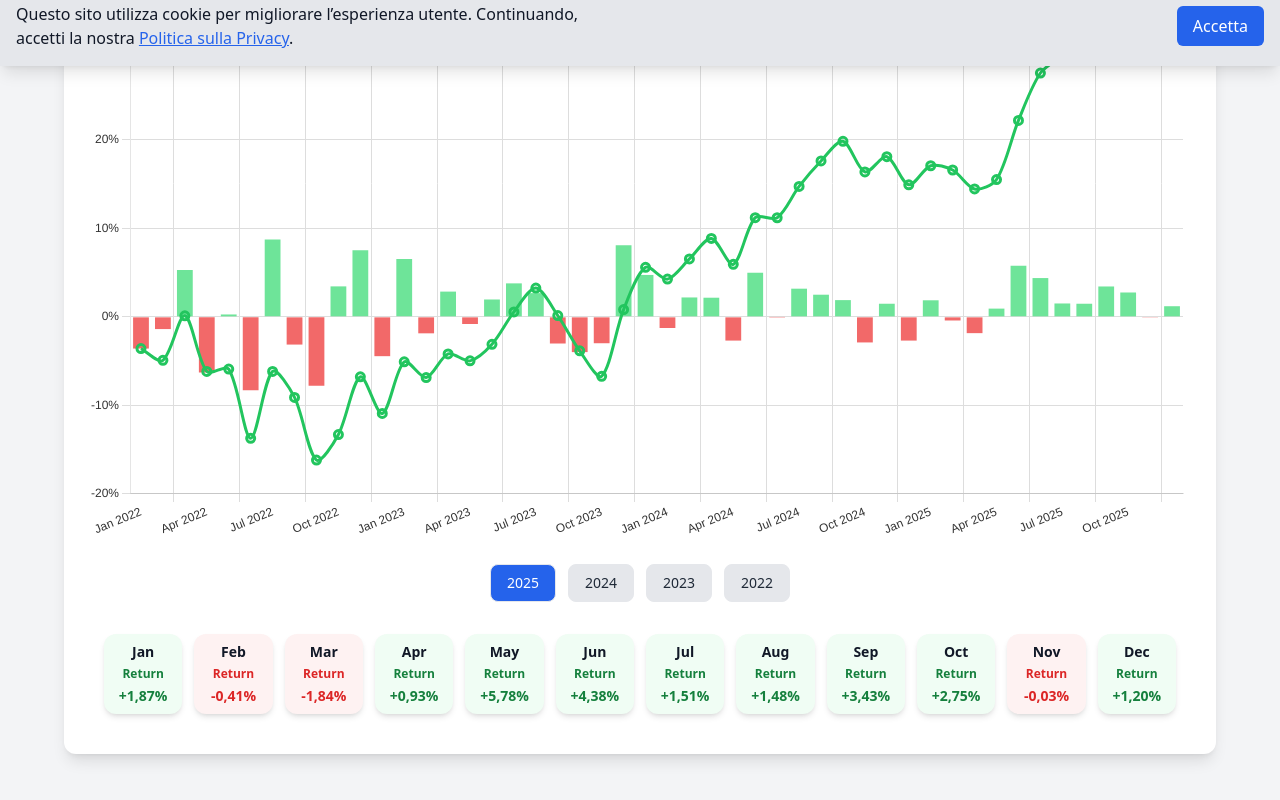
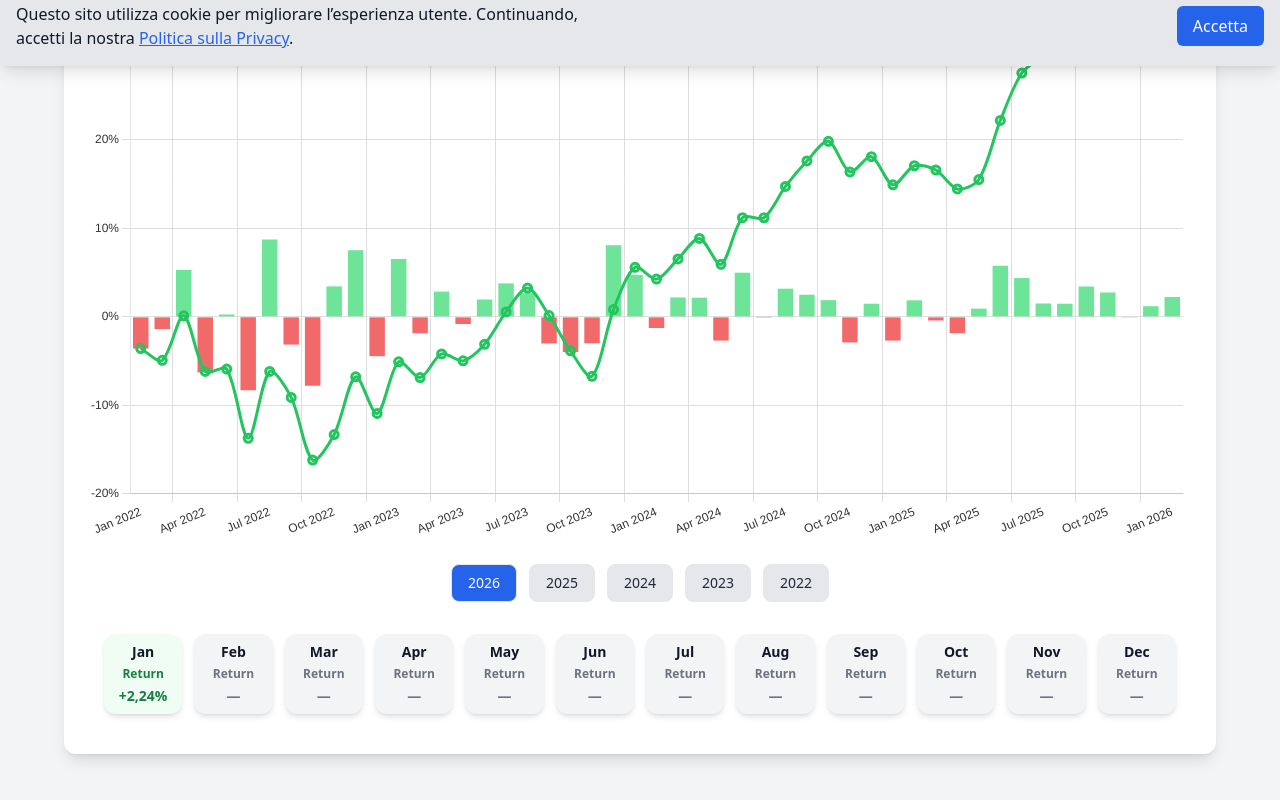
Before and after one commit to DanieleMasone/ingdanielemasone, a React (Create React App) app: page /#/trading in a window 1280 px wide. Shown: the part 734-1534 px from the top of the page. Built offline with nearby package versions, Linux system fonts and the light colour scheme.

Commit message:
chore: TradingPerformanceChart

```diff
--- a/src/components/ui/tradingPerformanceChart/TradingPerformanceChart.jsx
+++ b/src/components/ui/tradingPerformanceChart/TradingPerformanceChart.jsx
@@ -52,6 +52,7 @@ export function TradingPerformanceChart() {
         6.54, -1.86, 2.85, -0.81, 1.96, 3.78, 2.68, -3.01, -3.98, -2.98, 8.07, 4.73,
         -1.26, 2.19, 2.16, -2.68, 4.98, -0.01, 3.18, 2.5, 1.89, -2.89, 1.48, -2.68,
         1.87, -0.41, -1.84, 0.93, 5.78, 4.38, 1.51, 1.48, 3.43, 2.75, -0.03, 1.20,
+        2.24, null, null, null, null, null, null, null, null, null, null, null
     ];
     const totalMonths = monthlyReturns.length;
     const lastMonthIndex = totalMonths - 1;
@@ -219,7 +220,7 @@ export function TradingPerformanceChart() {
         },
     };
 
-    const [selectedYear, setSelectedYear] = useState("2025");
+    const [selectedYear, setSelectedYear] = useState("2026");
 
     function renderSummary() {
         const years = Object.fromEntries(
```
